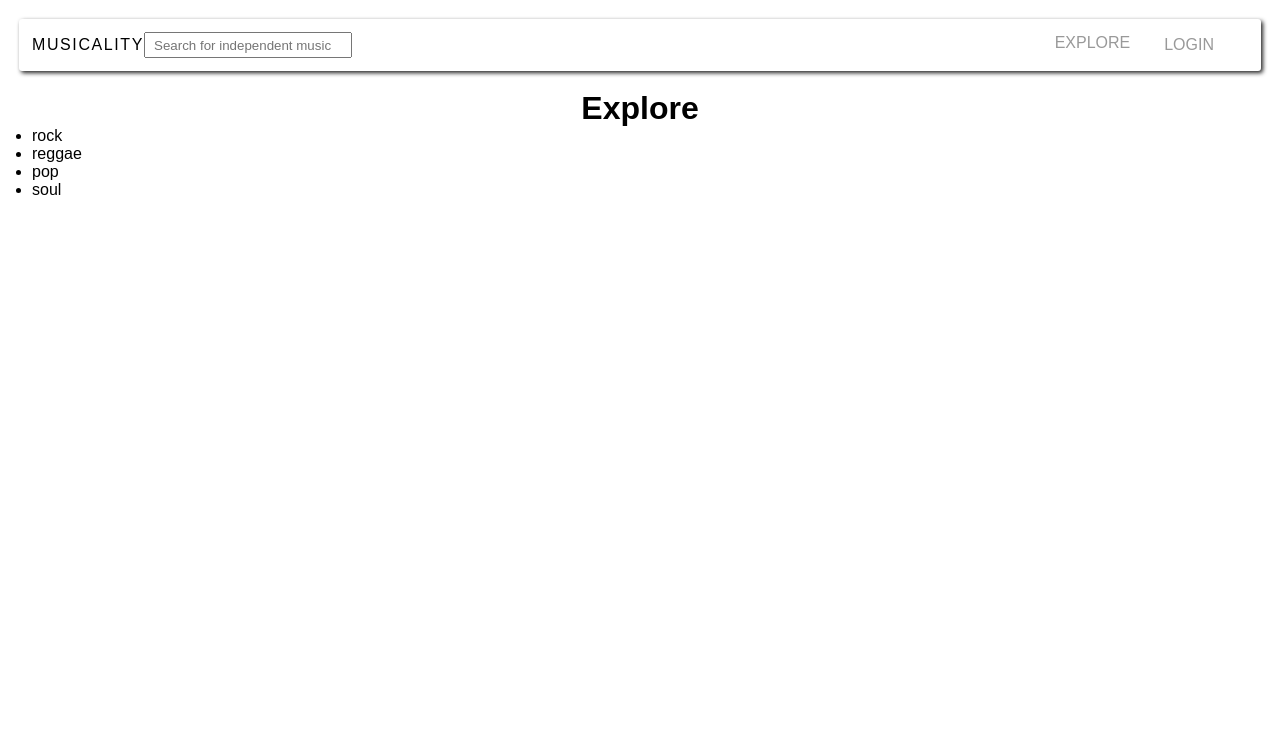
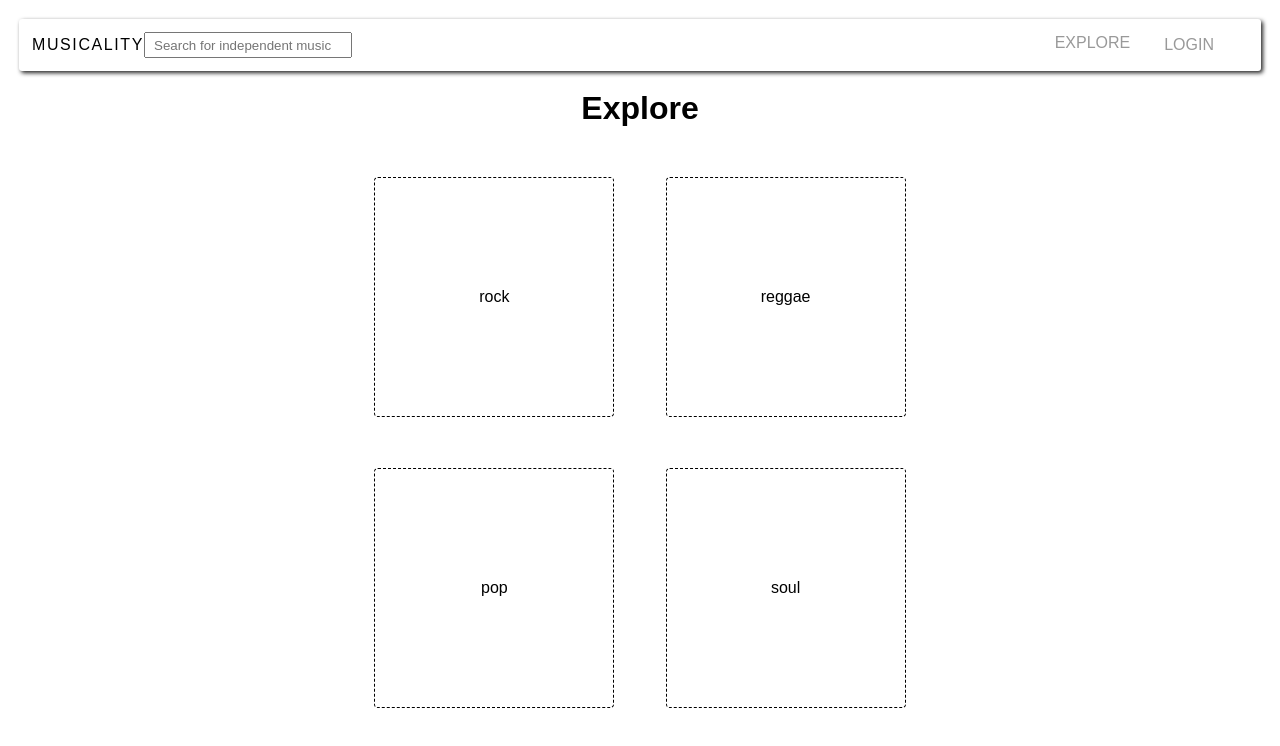
Before and after one commit to Tenkaklet/musicality, a React (Create React App) app in the folder client/: page /explore in a window 1280 px wide. Shown: the top 746 px of the page. Built offline with nearby package versions, Linux system fonts and the light colour scheme; no server answers; a web font is replaced by a local one.

Commit message:
Added styling to explore page and added comment in App.js to continue

```diff
--- a/client/src/Components/App.js
+++ b/client/src/Components/App.js
@@ -29,6 +29,9 @@ function App() {
           <Route path={`/artist/:artist`}>
             <ArtistPage />
           </Route>
+          <Route path={`/explore/:genre`}>
+            {/* fix a specific genre component here */}
+          </Route>
         </Switch>
       </div>
       {pla.song === '' ? null: <Player url={pla.song} />}
--- a/client/src/Components/Explore.js
+++ b/client/src/Components/Explore.js
@@ -22,14 +22,14 @@ const Explore = () => {
     }, []);
     const listOfGenres = ['rock', 'reggae', 'pop', 'soul'];
     const listGenres = listOfGenres.map((genre, i) => {
-            return <li key={i}><p>{genre}</p></li>;
+            return <div className="specific-genre" key={i}><p>{genre}</p></div>;
         });
     return (
         <>
             <header>
                 <h1>Explore</h1>
             </header>
-            <div>
+            <div className="explore-container">
                 <ul className="genres-container">
                     {listGenres}
                 </ul>
--- a/client/src/styles/App.css
+++ b/client/src/styles/App.css
@@ -247,6 +247,39 @@ header h1 {
   text-align: center;
 }
 
+/* Explore */
+
+.explore-container {
+  width: 50vw;
+  margin: 2% auto;
+}
+
+
+.genres-container {
+  display: flex;
+  flex-direction: row;
+  align-content: center;
+  justify-content: center;
+  flex-wrap: wrap;
+  list-style: none;
+}
+
+.genres-container .specific-genre {
+  margin: 4%;
+  border: 1px dashed #000;
+  padding: 30px;
+  border-radius: 4px;
+  width: 15rem;
+  height: 15rem;
+  display: flex;
+  justify-content: center;
+  align-items: center;
+}
+
+.genres-container .specific-genre:hover {
+  cursor: pointer;
+}
+
 @media screen and (min-width: 375px) and (max-width: 768px)  {
     .grid-layout {
         grid-template-columns: auto-fill;
```
